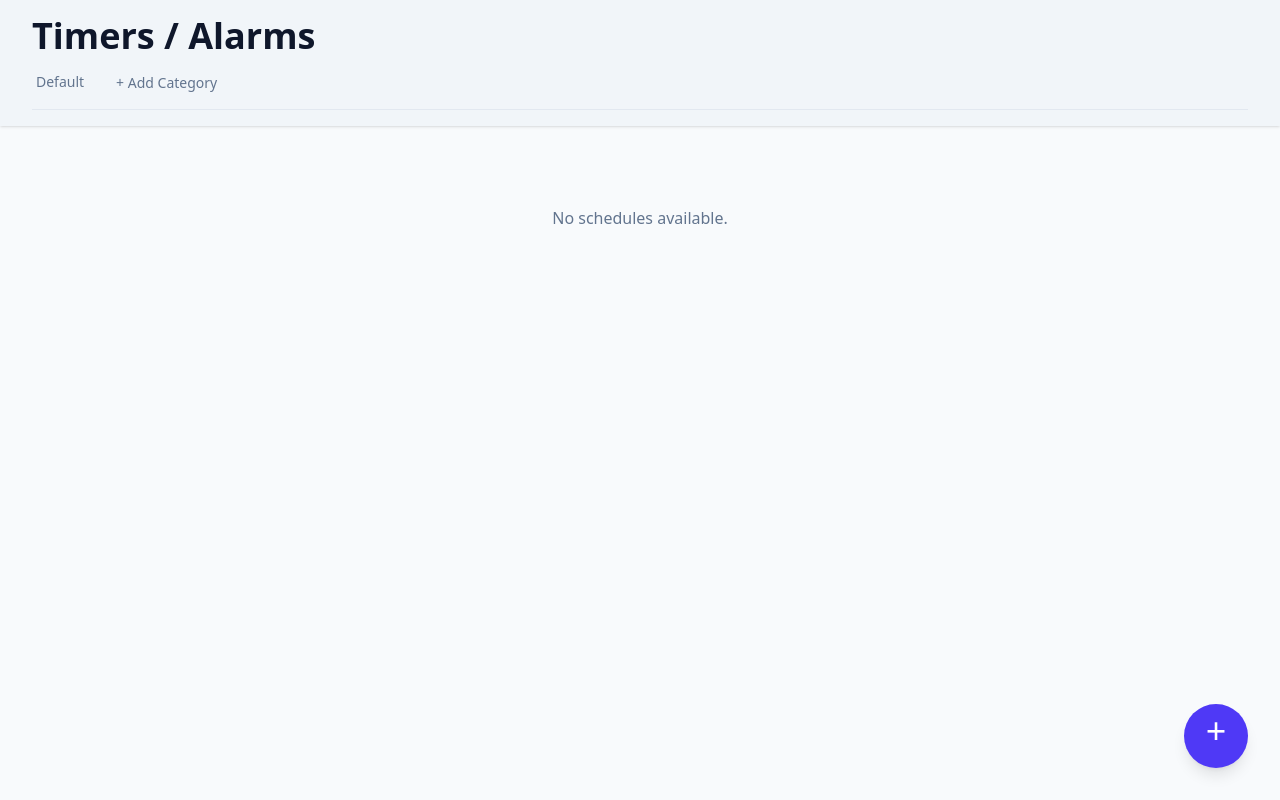
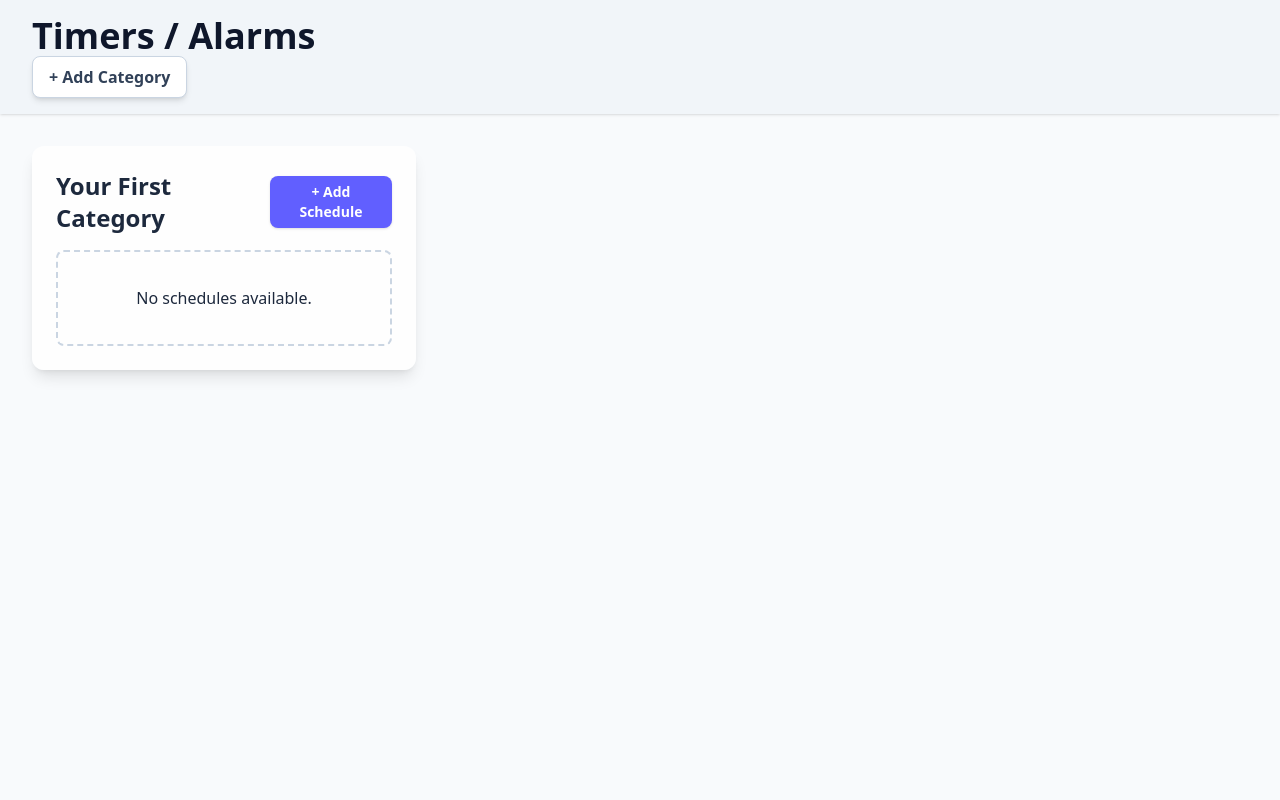
Before and after one commit to haiiro2gou/multiple-timer, a React (Vite) app: page / in a window 1280 px wide. Built offline with nearby package versions, Linux system fonts and the light colour scheme.

Commit message:
feat: change category to panel format

```diff
--- a/src/App.tsx
+++ b/src/App.tsx
@@ -1,29 +1,26 @@
 import * as React from "react";
 
 import { CacheProvider } from "./features/cache-provider.tsx";
-import { ModalProvider, useModal } from "./features/modal";
+import { ModalProvider } from "./features/modal";
 import {
     type Schedule,
-    ScheduleList,
-    ScheduleForm,
     useCurrentTime,
     useSchedules,
     initializeTimerCache,
 } from "./features/schedule";
-import { CategoryTabs } from "./features/category";
+import { CategoryPanel, useCategories } from "./features/category";
 import { useSound } from "./features/sound.ts";
 
 // eslint-disable-next-line @typescript-eslint/naming-convention
 const AppContent = () => {
     const { schedules, updateSchedule, restartTimer } = useSchedules();
+    const { categories, addCategory } = useCategories();
     const currentTime = useCurrentTime();
-    const { showModal, hideModal } = useModal();
     const lastTriggeredTimeRef = React.useRef<string | null>(null);
     const [flashingId, setFlashingId] = React.useState<string | null>(null);
     const flashTimeoutRef = React.useRef<number | null>(null);
     const triggeredIdsRef = React.useRef<Set<string>>(new Set());
     const { initAudio, playAlarmSound } = useSound();
-    const [activeCategoryId, setActiveCategoryId] = React.useState("all");
 
     React.useEffect(() => {
         const initializeAudio = () => {
@@ -123,20 +120,21 @@ const AppContent = () => {
         });
     }, [currentTime, playAlarmSound, restartTimer, schedules, updateSchedule]);
 
-    const handleAddSchedule = React.useCallback(() => {
-        if (activeCategoryId === "all") {
-            alert("Please select a specific category to add a schedule.");
-            return;
-        }
-        showModal(
-            <ScheduleForm onClose={hideModal} categoryId={activeCategoryId} />
-        );
-    }, [activeCategoryId, hideModal, showModal]);
+    const groupedSchedules = React.useMemo(
+        () =>
+            categories.map(elem => ({
+                category: elem,
+                schedules: schedules.filter(
+                    elem2 => elem2.categoryId === elem.id
+                ),
+            })),
+        [categories, schedules]
+    );
 
-    const filteredSchedules = React.useMemo(() => {
-        if (activeCategoryId === "all") return schedules;
-        return schedules.filter(s => s.categoryId === activeCategoryId);
-    }, [activeCategoryId, schedules]);
+    const handleAddCategory = React.useCallback(() => {
+        const name = prompt("Enter new category name:");
+        if (name !== null) addCategory({ name });
+    }, [addCategory]);
 
     return (
         <>
@@ -146,33 +144,29 @@ const AppContent = () => {
                     <h1 className="text-4xl font-bold text-start text-slate-900">
                         Timers / Alarms
                     </h1>
-                    <CategoryTabs
-                        activeCategoryId={activeCategoryId}
-                        onSelectCategory={setActiveCategoryId}
-                    />
+                    <button
+                        onClick={handleAddCategory}
+                        className="button button-secondary"
+                    >
+                        + Add Category
+                    </button>
                 </div>
             </header>
 
             {/* Main content */}
             <main className="w-full px-4 sm:px-6 lg:px-8 pt-8 pb-28">
-                <ScheduleList
-                    schedules={filteredSchedules}
-                    currentTime={currentTime}
-                    flashingId={flashingId}
-                />
+                <div className="grid grid-cols-1 md:grid-cols-2 xl:grid-cols-3 gap-8">
+                    {groupedSchedules.map(elem => (
+                        <CategoryPanel
+                            key={elem.category.id}
+                            category={elem.category}
+                            schedules={elem.schedules}
+                            currentTime={currentTime}
+                            flashingId={flashingId}
+                        />
+                    ))}
+                </div>
             </main>
-
-            {/* Floating Add Button */}
-            <div className="fixed bottom-8 right-8 z-10">
-                <button
-                    onClick={handleAddSchedule}
-                    aria-label="Add Schedule"
-                    className="w-16 h-16 pb-2.5 bg-indigo-600 text-white rounded-full flex items-center justify-center text-4xl shadow-lg transition-transform hover:scale-110"
-                    disabled={activeCategoryId === "all"}
-                >
-                    +
-                </button>
-            </div>
         </>
     );
 };
--- a/src/features/category/components/form.tsx
+++ /dev/null
@@ -1,93 +0,0 @@
-import * as React from "react";
-
-import { useCategories } from "../hooks/use-categories.ts";
-
-interface CategoryTabsProps {
-    activeCategoryId: string;
-    onSelectCategory: (id: string) => void;
-}
-
-// eslint-disable-next-line @typescript-eslint/naming-convention
-export const CategoryTabs = ({
-    activeCategoryId,
-    onSelectCategory,
-}: CategoryTabsProps) => {
-    const { categories, addCategory } = useCategories();
-    const [newCategoryName, setNewCategoryName] = React.useState("");
-    const [isAdding, setIsAdding] = React.useState(false);
-
-    const handleAddCategory = React.useCallback(() => {
-        addCategory({ name: newCategoryName });
-        setNewCategoryName("");
-        setIsAdding(false);
-    }, [addCategory, newCategoryName]);
-
-    const handleKeyDown = React.useCallback(
-        (e: React.KeyboardEvent) => {
-            if (e.key === "Enter") handleAddCategory();
-            if (e.key === "Escape") {
-                setNewCategoryName("");
-                setIsAdding(false);
-            }
-        },
-        [handleAddCategory]
-    );
-
-    const handleSelectCategory = React.useCallback(() => {
-        onSelectCategory(activeCategoryId);
-    }, [activeCategoryId, onSelectCategory]);
-
-    const handleNewCategoryNameChange = React.useCallback(
-        (e: React.ChangeEvent<HTMLInputElement>) => {
-            setNewCategoryName(e.target.value);
-        },
-        []
-    );
-
-    const handleIsAdding = React.useCallback(() => {
-        setIsAdding(true);
-    }, []);
-
-    return (
-        <div className="border-b border-slate-200">
-            <nav
-                className="-mb-px flex space-x-6 overflow-x-auto"
-                aria-label="Tabs"
-            >
-                {categories.map(category => (
-                    <button
-                        key={category.id}
-                        onClick={handleSelectCategory}
-                        className={`whitespace-nowrap py-4 px-1 border-b-2 font-medium text-sm transition-colors ${
-                            category.id === activeCategoryId
-                                ? "border-indigo-500 text-indigo-600"
-                                : "border-transparent text-slate-500 hover:text-slate-700 hover:border-slate-300"
-                        }`}
-                    >
-                        {category.name}
-                    </button>
-                ))}
-                {isAdding ? (
-                    <div className="py-3 flex items-center">
-                        <input
-                            type="text"
-                            value={newCategoryName}
-                            onChange={handleNewCategoryNameChange}
-                            onBlur={handleAddCategory}
-                            onKeyDown={handleKeyDown}
-                            className="px-2 py-1 text-sm border-slate-300 rounded w-32"
-                            placeholder="Category Name"
-                        />
-                    </div>
-                ) : (
-                    <button
-                        onClick={handleIsAdding}
-                        className="py-4 px-1 text-sm font-medium text-slate-500 hover:text-indigo-600 whitespace-nowrap"
-                    >
-                        + Add Category
-                    </button>
-                )}
-            </nav>
-        </div>
-    );
-};
--- /dev/null
+++ b/src/features/category/components/panel.tsx
@@ -0,0 +1,54 @@
+import * as React from "react";
+
+import { useModal } from "../../modal";
+import { type Schedule, ScheduleForm, ScheduleList } from "../../schedule";
+import { type Category } from "../types";
+
+interface CategoryPanelProps {
+    category: Category;
+    schedules: Schedule[];
+    currentTime: number;
+    flashingId: string | null;
+}
+
+// eslint-disable-next-line @typescript-eslint/naming-convention
+export const CategoryPanel = ({
+    category,
+    schedules,
+    currentTime,
+    flashingId,
+}: CategoryPanelProps) => {
+    const { showModal, hideModal } = useModal();
+
+    const handleAddSchedule = React.useCallback(() => {
+        showModal(
+            <ScheduleForm onClose={hideModal} categoryId={category.id} />
+        );
+    }, [category.id, hideModal, showModal]);
+
+    return (
+        <section className="bg-white/80 backdrop-blue-sm rounded-xl shadow-lg p-6 flex flex-col">
+            {/* Header */}
+            <div className="flex items-center justify-between mb-4">
+                <h2 className="text-2xl font-bold text-slate-800">
+                    {category.name}
+                </h2>
+                <button
+                    onClick={handleAddSchedule}
+                    className="px-3 py-1.5 text-sm bg-indigo-500 text-white font-semibold rounded-lg shadow-sm hover:bg-indigo-600 focus:outline-none focus:ring-2 focus:ring-indigo-400 transition-colors"
+                >
+                    + Add Schedule
+                </button>
+            </div>
+
+            {/* Schedule List */}
+            <div className="flex-grow overflow-y-auto">
+                <ScheduleList
+                    schedules={schedules}
+                    currentTime={currentTime}
+                    flashingId={flashingId}
+                />
+            </div>
+        </section>
+    );
+};
--- a/src/features/category/components/storage.ts
+++ b/src/features/category/components/storage.ts
@@ -1,19 +1,23 @@
+import { v4 as uuidv4 } from "uuid";
+
 import { type Category } from "../types.ts";
 
 const STORAGE_KEY = "haiiro2gou-schedule-categories";
 
-const initialCategories: Category[] = [{ id: "default", name: "Default" }];
+const initialCategory: Category = { id: uuidv4(), name: "Your First Category" };
 
 export const loadCategoriesFromStorage = (): Category[] => {
     try {
         // eslint-disable-next-line n/no-unsupported-features/node-builtins
         const serializedData = localStorage.getItem(STORAGE_KEY);
-        if (serializedData !== null)
-            return JSON.parse(serializedData) as Category[];
-        return initialCategories;
+        if (serializedData === null) {
+            saveCategoriesToStorage([initialCategory]);
+            return [initialCategory];
+        }
+        return JSON.parse(serializedData) as Category[];
     } catch (e) {
         console.error("Failed to load categories from storage:", e);
-        return initialCategories;
+        return [];
     }
 };
 
--- a/src/features/category/hooks/use-categories.ts
+++ b/src/features/category/hooks/use-categories.ts
@@ -19,6 +19,8 @@ export const useCategories = () => {
 
     const addCategoryMutation = useMutation({
         mutationFn: async (data: Omit<Category, "id">) => {
+            if (data.name.trim().length === 0) return;
+
             const newCategory: Category = { ...data, id: uuidv4() };
             const currentCategories =
                 queryClient.getQueryData<Category[]>(categoryQueryKeys.all) ??
--- a/src/features/category/index.ts
+++ b/src/features/category/index.ts
@@ -2,6 +2,6 @@ export type * from "./types.ts";
 
 export * from "./components/query-key.ts";
 export * from "./components/storage.ts";
-export * from "./components/form.tsx";
+export * from "./components/panel.tsx";
 
 export * from "./hooks/use-categories.ts";
--- a/src/features/schedule/components/list.tsx
+++ b/src/features/schedule/components/list.tsx
@@ -17,7 +17,7 @@ export const ScheduleList = ({
 }: ScheduleListProps) => {
     if (schedules.length === 0) {
         return (
-            <p className="mt-12 text-center text-slate-500">
+            <p className="flex items-center justify-center h-24 border-2 border-dashed border-slate-300 rounded-lg">
                 No schedules available.
             </p>
         );
```
